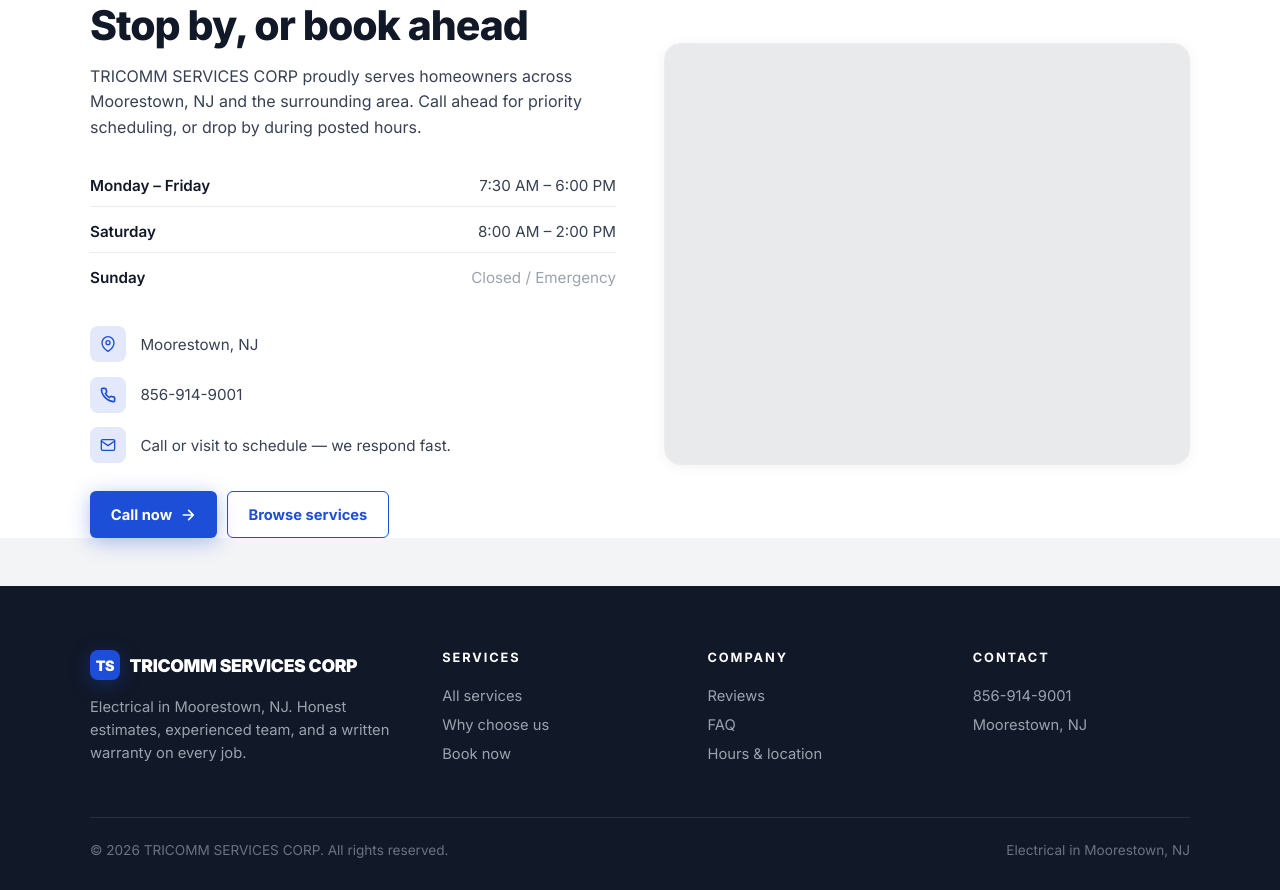
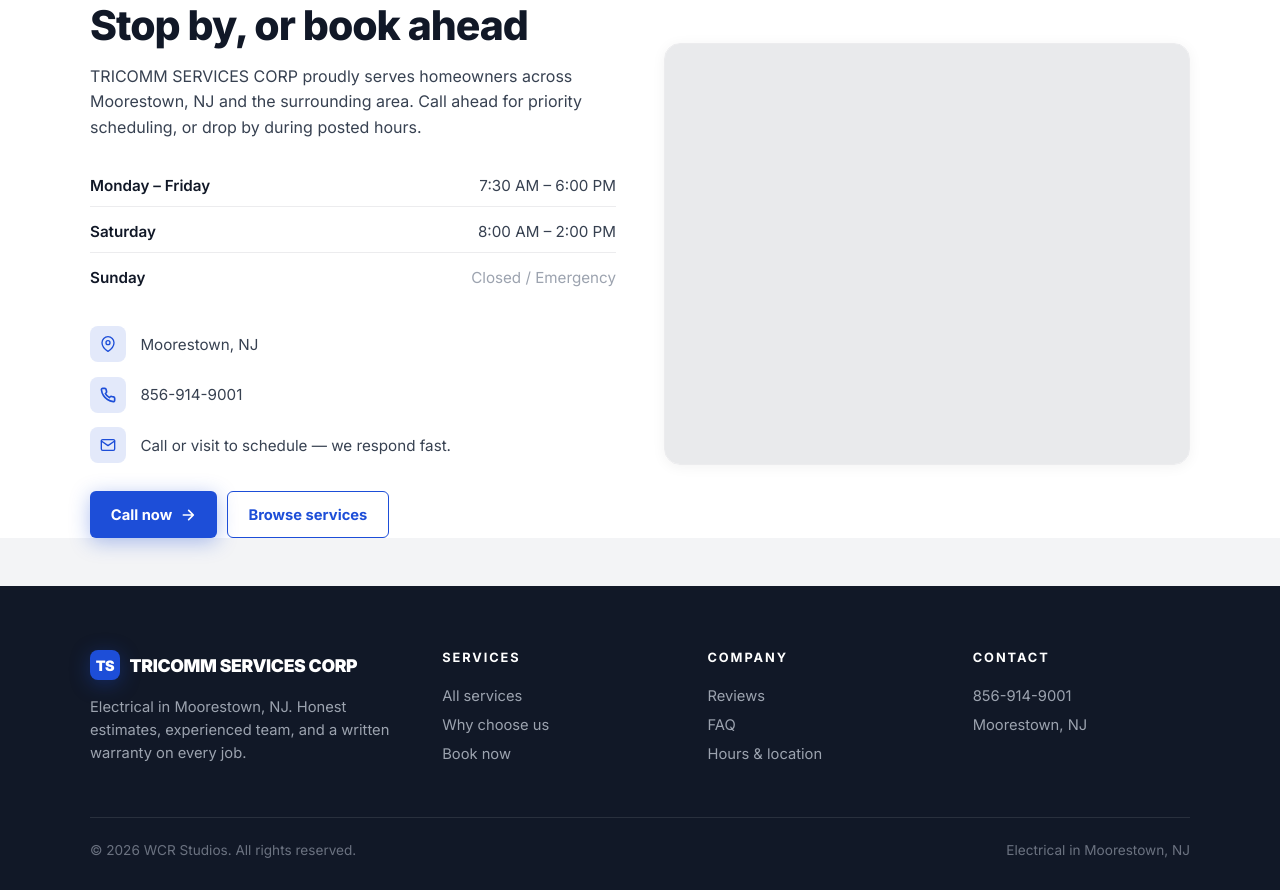
Before and after one commit to Wrenbjor/trades--tricomm-services-corp, a plain HTML site: page index.html in a window 1280 px wide. Shown: the part 4665-5555 px from the top of the page. Drawn offline with nearby package versions, Linux system fonts and the light colour scheme; no server answers.

Commit message:
Update site

```diff
--- a/index.html
+++ b/index.html
@@ -605,7 +605,7 @@
     </div>
   </div>
   <div class="foot-bottom">
-    <div>&copy; 2026 TRICOMM SERVICES CORP. All rights reserved.</div>
+    <div>&copy; 2026 WCR Studios. All rights reserved.</div>
     <div>Electrical in Moorestown, NJ</div>
   </div>
 </footer>
```
